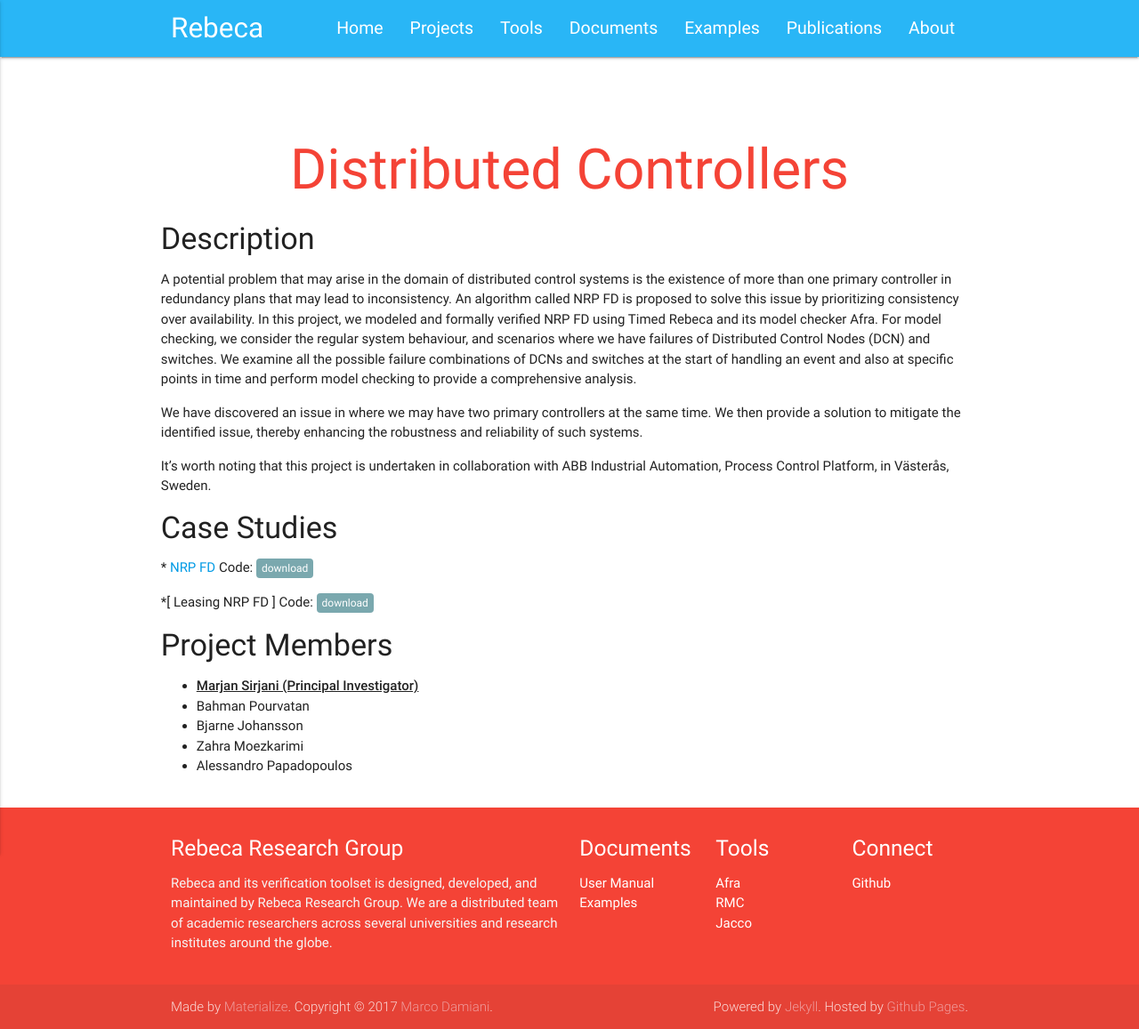
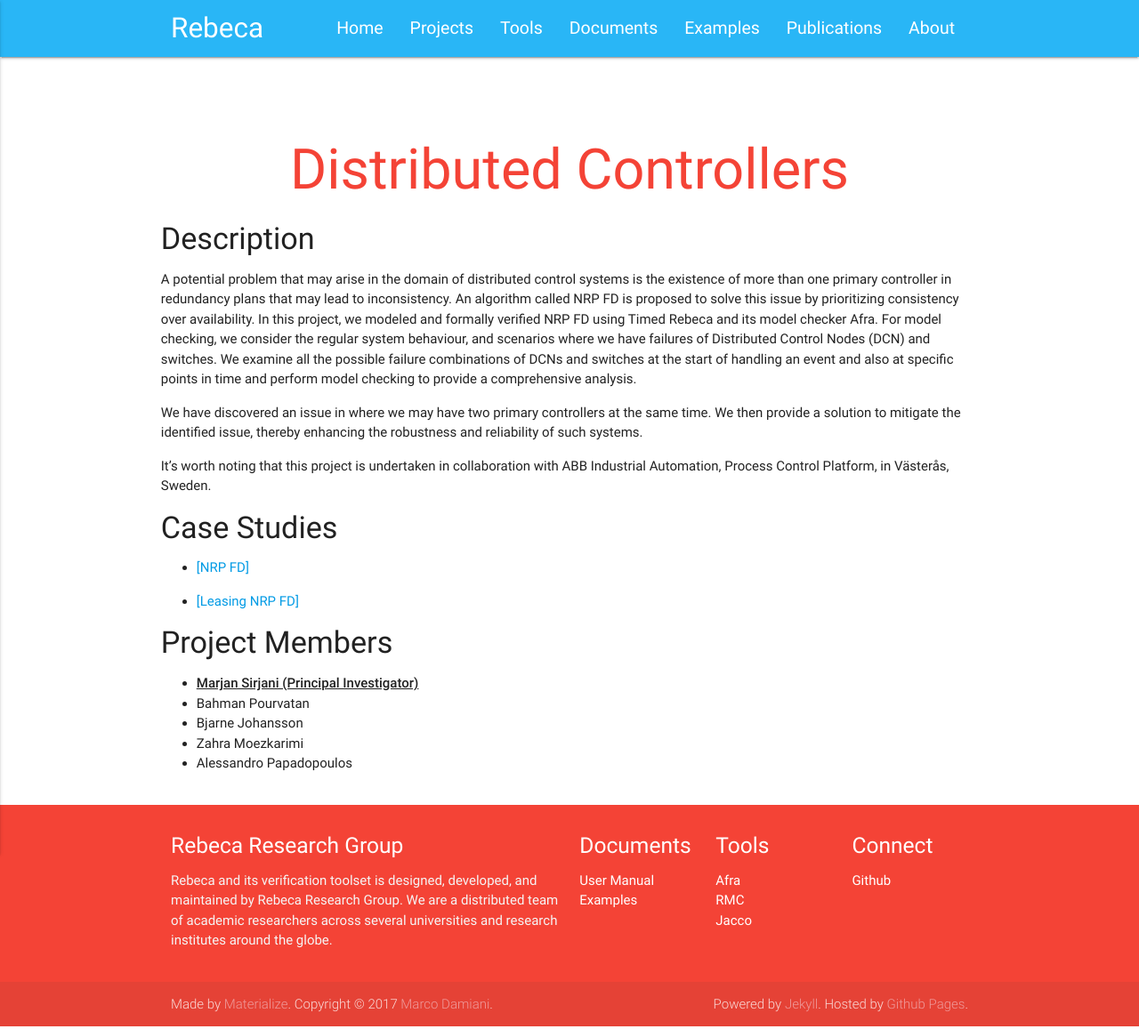
Before and after one commit to rebeca-lang/rebeca-lang.github.io, a Jekyll site: the page built from projects/DistributedControllers.md, in a window 1280 px wide. Shown: the whole page at 89% size. Built offline with Jekyll 4.4.1, drawn with Linux system fonts in a browser that asks for light colours.

Commit message:
Update DistributedControllers.md
Update the links

```diff
--- a/projects/DistributedControllers.md
+++ b/projects/DistributedControllers.md
@@ -15,12 +15,9 @@ We have discovered an issue in where we may have two primary controllers at the
 It's worth noting that this project is undertaken in collaboration with ABB Industrial Automation, Process Control Platform, in Västerås, Sweden.
 
 #### Case Studies
-*[ NRP FD ](https://itrust.sutd.edu.sg/testbeds/secure-water-treatment-swat/) Code:
-<a class="link link_download" href="https://github.com/fereidoun-moradi/SWaT-Rebeca-Model">download</a>
+* [ [NRP FD] ](/assets/projects/DistributedControllers/NRPFD.zip)
 
-*[ Leasing NRP FD ] Code:
-<a class="link link_download" href="https://github.com/fereidoun-moradi/SWaT-Rebeca-Model">download</a>
-
+* [ [Leasing NRP FD] ](/assets/projects/DistributedControllers/LeasingNRPFD.zip)
 
 #### Project Members
 * **<u>Marjan Sirjani (Principal Investigator)</u>**
```
